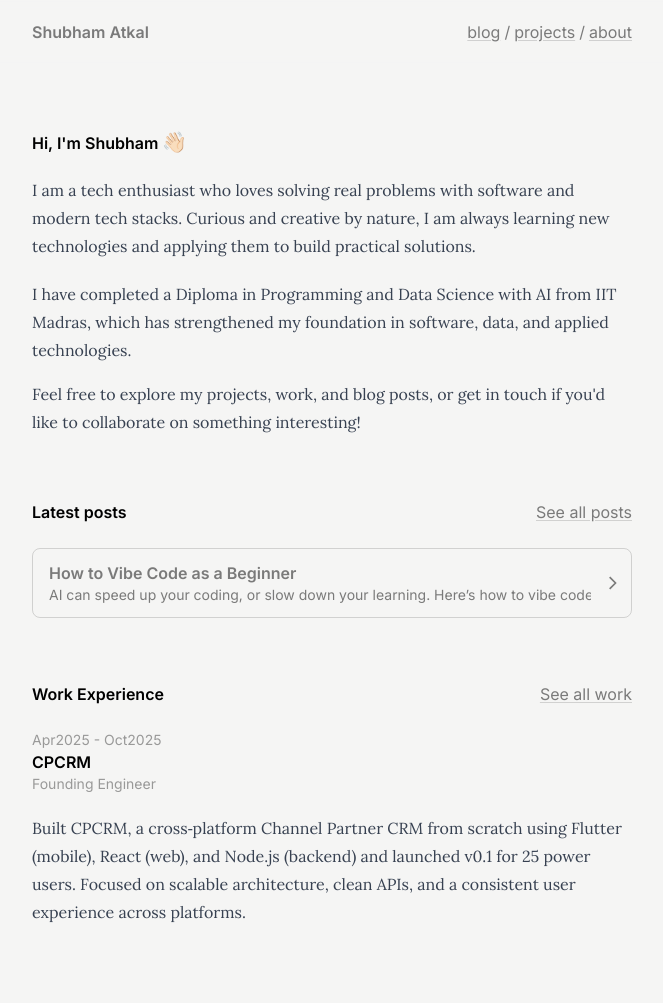
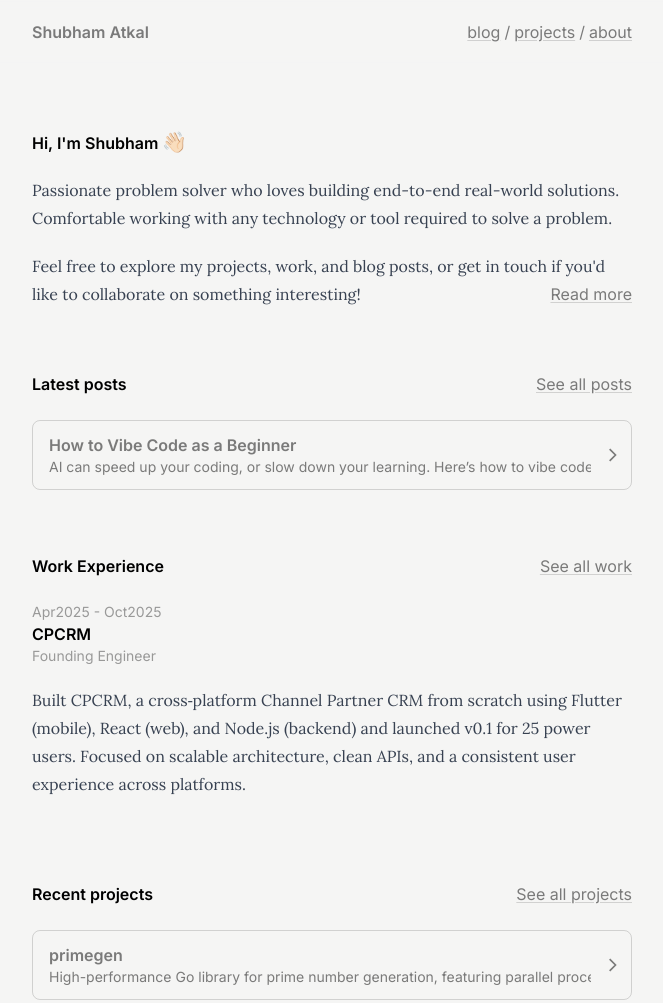
Before and after one commit to shubhamatkal/shubhamatkal.github.io, an Astro site: page / in a window 1280 px wide. Shown: the top 1003 px of the page, without its empty margins (308-971 px from the left). Built offline with nearby package versions, Linux system fonts and the light colour scheme; Astro itself is replaced by a stand-in of ours; a web font is replaced by a local one.

Commit message:
feat: Update personal descriptions on home and about pages, refine gitignore, and adjust social links.

```diff
--- a/src/consts.ts
+++ b/src/consts.ts
@@ -44,11 +44,11 @@ export const SOCIALS: Socials = [
     HREF: "https://github.com/shubhamatkal",
     ICON: "github"
   },
-  {
-    NAME: "x",
-    HREF: "https://x.com/shubhamatkal",
-    ICON: "x"
-  },
+  // {
+  //   NAME: "x",
+  //   HREF: "https://x.com/shubhamatkal",
+  //   ICON: "x"
+  // },
   {
     NAME: "youtube",
     HREF: "https://youtube.com/@shubhamatkal",
--- a/src/pages/about.astro
+++ b/src/pages/about.astro
@@ -20,7 +20,11 @@ import { ABOUT, SITE, SOCIALS } from "@consts";
       <section class="animate space-y-6">
         <article class="space-y-4">
           <p>
-            I am a passionate tech enthusiast with a love for solving real-world problems using software and modern technology stacks. I am constantly exploring new technologies and applying them to build practical, impactful solutions. My work is driven by a desire to combine technical depth with real-world relevance, whether it's developing applications, automating workflows, or analyzing data.
+            Passionate problem solver who loves building end-to-end real-world solutions. Comfortable working with
+            any technology or tool required to solve a problem. Built and shipped CPCRM v0.1 as a solo founding
+            engineer, taking it from idea to 25 active power users. Highly active on GitHub, constantly learning,
+            experimenting, and shipping new projects. Fast learner, hardworking, and adaptable. Actively looking
+            for immediate opportunities where I can contribute, grow and build impactful products.
           </p>
 
           <p>
--- a/src/pages/index.astro
+++ b/src/pages/index.astro
@@ -40,17 +40,19 @@ const work = await Promise.all(
       <section>
         <article class="space-y-4">
           <p class="animate">
-            I am a tech enthusiast who loves solving real problems with software and modern tech stacks.
-            Curious and creative by nature, I am always learning new technologies and applying them to build practical solutions.
-          </p>
-          <p class="animate">
-            I have completed a Diploma in Programming and Data Science with AI from IIT Madras,
-            which has strengthened my foundation in software, data, and applied technologies.
+            Passionate problem solver who loves building end-to-end real-world solutions. Comfortable working with
+            any technology or tool required to solve a problem.
           </p>
           <p class="animate">
             Feel free to explore my projects, work, and blog posts,
             or get in touch if you'd like to collaborate on something interesting!
+            <span class="float-right text-black/50 dark:text-white/75">
+              <Link href="/about">
+                Read more
+              </Link>
+            </span>
           </p>
+
         </article>
       </section>
 
```
Also changed, not shown: 1 other file.
